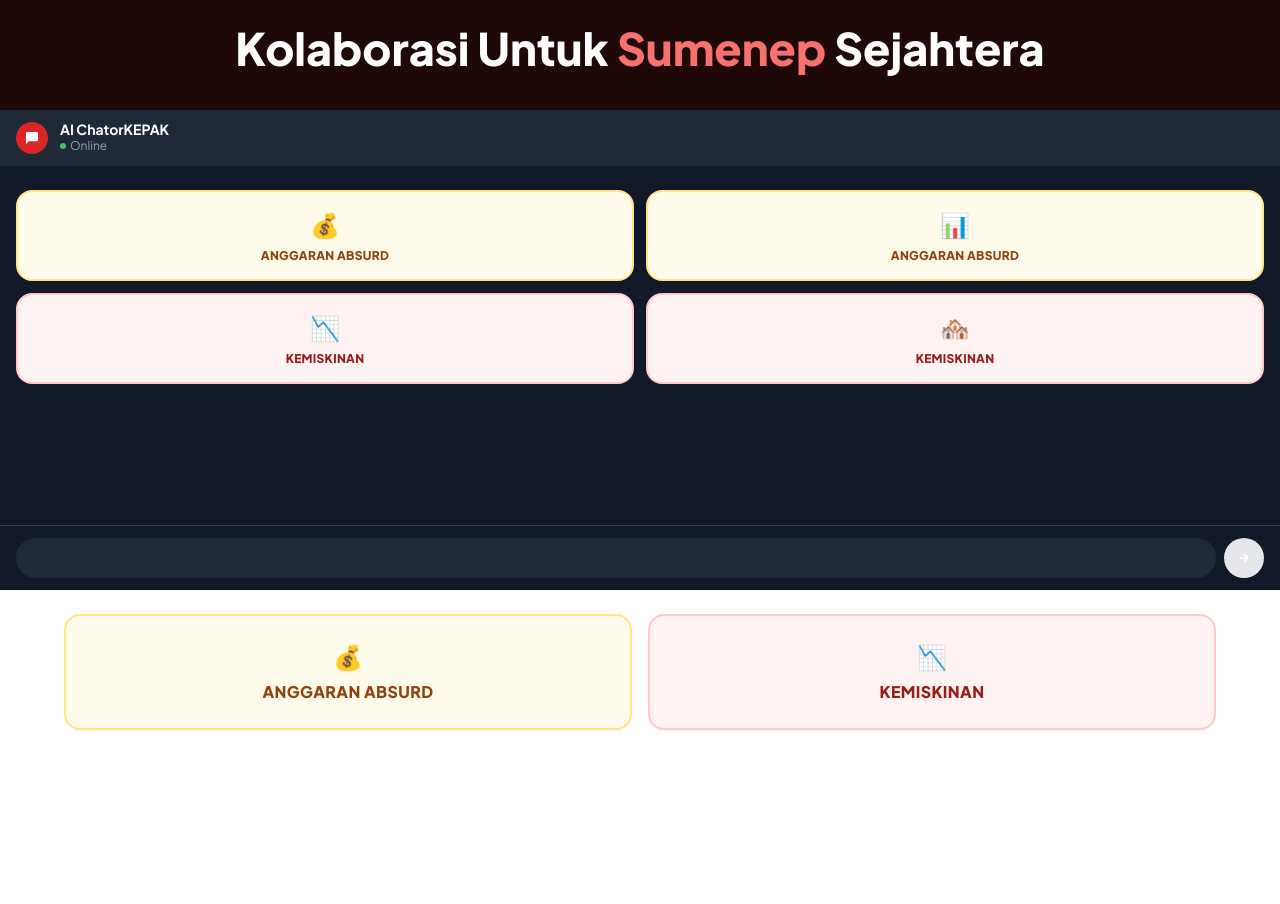
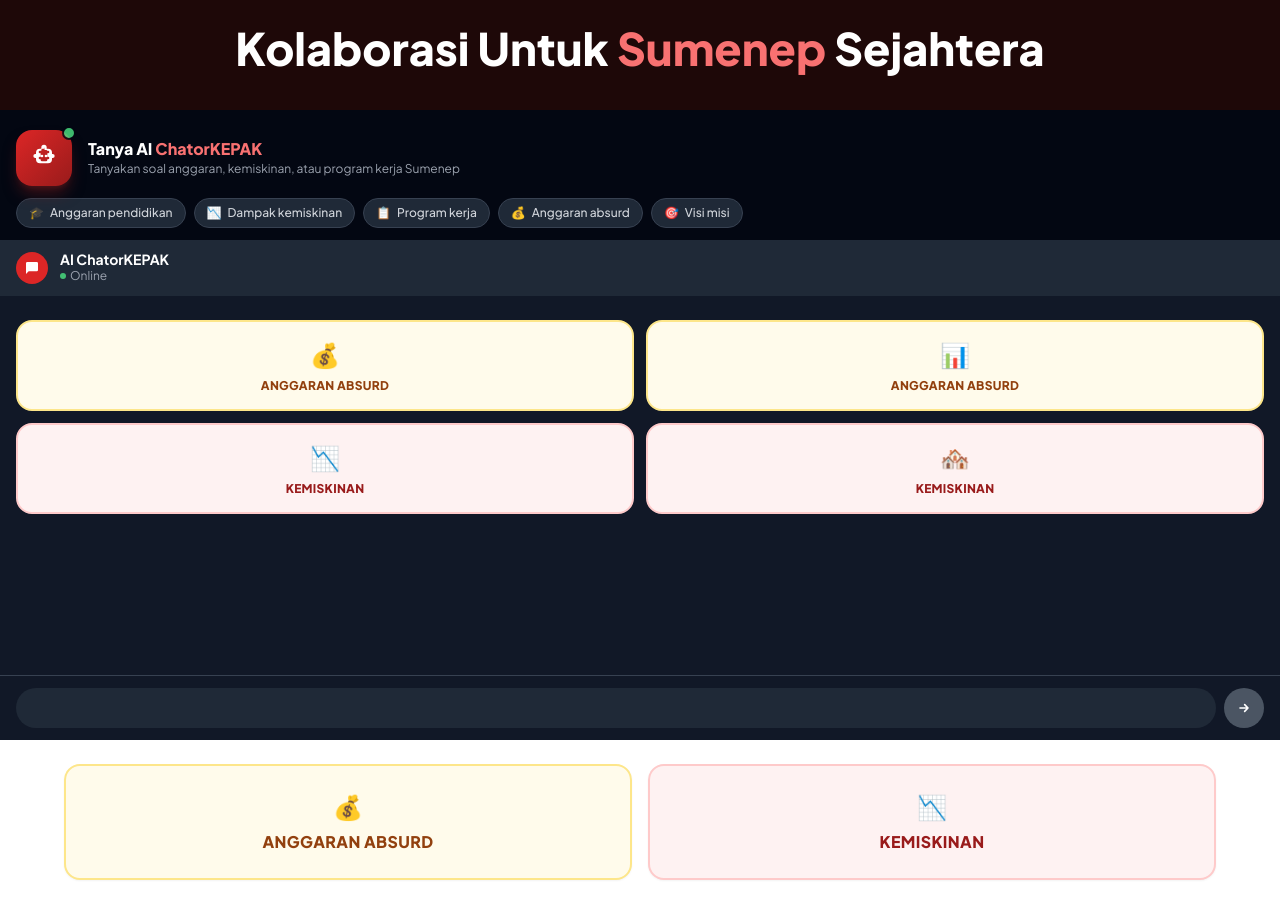
Before and after one commit to hamrasidi7-rgb/ChatorKEPAK, a Next.js app: page / in a window 1280 px wide. Shown: the part 499-1403 px from the top of the page. Before the commit the page ends 1253 px from the top, so only its background shows below. Built offline with nearby package versions, Linux system fonts and the light colour scheme.

Commit message:
feat: redesain section AI chat lebih menonjol — robot icon, quick question pills, intro teks

```diff
--- a/src/app/page.tsx
+++ b/src/app/page.tsx
@@ -1,15 +1,72 @@
+"use client";
+
+import { useState } from "react";
 import HeroSection from "@/components/home/HeroSection";
 import AIChatWidget from "@/components/ai/AIChatWidget";
 import Link from "next/link";
 
+const quickQuestions = [
+  { label: "Anggaran pendidikan", icon: "🎓" },
+  { label: "Dampak kemiskinan", icon: "📉" },
+  { label: "Program kerja", icon: "📋" },
+  { label: "Anggaran absurd", icon: "💰" },
+  { label: "Visi misi", icon: "🎯" },
+];
+
 export default function BerandaPage() {
+  const [chatKey, setChatKey] = useState(0);
+  const [pendingQuestion, setPendingQuestion] = useState<string | null>(null);
+
   return (
     <div>
       <HeroSection />
 
-      <section className="bg-gray-900">
-        <div className="h-96 md:h-[480px]">
-          <AIChatWidget />
+      {/* AI Chat Section — menonjol */}
+      <section className="bg-gray-950">
+        {/* Intro bar */}
+        <div className="px-4 pt-5 pb-3 flex items-center gap-4">
+          {/* Robot icon */}
+          <div className="relative flex-shrink-0">
+            <div className="w-14 h-14 bg-gradient-to-br from-brand-red to-red-800 rounded-2xl flex items-center justify-center shadow-lg shadow-red-900/50">
+              <svg className="w-8 h-8 text-white" viewBox="0 0 24 24" fill="currentColor">
+                <path d="M12 2a2 2 0 012 2v1h1a3 3 0 013 3v1h.5a1.5 1.5 0 010 3H18v1a3 3 0 01-3 3H9a3 3 0 01-3-3v-1h-.5a1.5 1.5 0 010-3H6V8a3 3 0 013-3h1V4a2 2 0 012-2zm0 2v1h-1a1 1 0 00-1 1v.5H9a1 1 0 000 2h.5V11H9a1 1 0 000 2h.5v.5a1 1 0 001 1h3a1 1 0 001-1V13h.5a1 1 0 000-2h-.5V8.5H15a1 1 0 000-2h-.5V7a1 1 0 00-1-1h-1zm-1.5 5.5a1 1 0 110 2 1 1 0 010-2zm3 0a1 1 0 110 2 1 1 0 010-2z" />
+              </svg>
+            </div>
+            <div className="absolute -top-1 -right-1 w-3.5 h-3.5 bg-green-400 rounded-full border-2 border-gray-950 animate-pulse" />
+          </div>
+          {/* Teks intro */}
+          <div className="flex-1">
+            <p className="text-white font-extrabold text-base leading-tight">
+              Tanya AI <span className="text-red-400">ChatorKEPAK</span>
+            </p>
+            <p className="text-gray-400 text-xs mt-0.5 leading-snug">
+              Tanyakan soal anggaran, kemiskinan, atau program kerja Sumenep
+            </p>
+          </div>
+        </div>
+
+        {/* Quick question pills */}
+        <div className="px-4 pb-3 overflow-x-auto">
+          <div className="flex gap-2 w-max">
+            {quickQuestions.map((q, i) => (
+              <button
+                key={i}
+                onClick={() => {
+                  setPendingQuestion(q.label);
+                  setChatKey((k) => k + 1);
+                }}
+                className="flex items-center gap-1.5 px-3 py-1.5 rounded-full bg-gray-800 border border-gray-700 text-gray-300 text-xs font-medium hover:bg-gray-700 hover:border-red-500 hover:text-white transition-all whitespace-nowrap"
+              >
+                <span>{q.icon}</span>
+                <span>{q.label}</span>
+              </button>
+            ))}
+          </div>
+        </div>
+
+        {/* Chat widget */}
+        <div className="h-[420px] md:h-[500px]">
+          <AIChatWidgetWithQuestion key={chatKey} initialQuestion={pendingQuestion} />
         </div>
       </section>
 
@@ -40,3 +97,8 @@ export default function BerandaPage() {
     </div>
   );
 }
+
+/* Wrapper agar quick question bisa auto-send ke chat */
+function AIChatWidgetWithQuestion({ initialQuestion }: { initialQuestion: string | null }) {
+  return <AIChatWidget initialQuestion={initialQuestion} />;
+}
--- a/src/app/program/page.tsx
+++ b/src/app/program/page.tsx
@@ -1,23 +1,3 @@
-import Image from "next/image";
-
-const items = [
-  {
-    id: 1,
-    src: "/images/deni-forum.jpg",
-    alt: "Deni Forum Wartawan",
-  },
-  {
-    id: 2,
-    src: "/images/apbd-sibuk.jpg",
-    alt: "APBD Sibuk",
-  },
-  {
-    id: 3,
-    src: "/ANGGARAN 3.jpg",
-    alt: "Anggaran 3",
-  },
-];
-
 export default function ProgramPage() {
   return (
     <div className="min-h-screen bg-white pb-24">
@@ -32,23 +12,10 @@ export default function ProgramPage() {
         </h1>
       </div>
 
-      {/* 3 Kartu gambar */}
-      <div className="px-4 py-6 grid grid-cols-1 gap-4 max-w-2xl mx-auto">
-        {items.map((item) => (
-          <div
-            key={item.id}
-            className="rounded-2xl overflow-hidden shadow-md border border-gray-100"
-          >
-            <div className="relative w-full aspect-video">
-              <Image
-                src={item.src}
-                alt={item.alt}
-                fill
-                className="object-cover"
-              />
-            </div>
-          </div>
-        ))}
+      {/* Placeholder */}
+      <div className="flex flex-col items-center justify-center py-24 text-center px-4">
+        <span className="text-5xl mb-4">💰</span>
+        <p className="text-gray-400 text-sm">Konten sedang disiapkan</p>
       </div>
 
     </div>
--- a/src/components/ai/AIChatWidget.tsx
+++ b/src/components/ai/AIChatWidget.tsx
@@ -1,7 +1,6 @@
 "use client";
 
 import { useState, useRef, useEffect } from "react";
-import Image from "next/image";
 import Link from "next/link";
 import type { ChatMessage } from "@/types";
 
@@ -12,16 +11,28 @@ const categoryBoxes = [
   { label: "Kemiskinan", href: "/kemiskinan", color: "bg-red-50 border-red-200 text-red-800", icon: "🏘️" },
 ];
 
-
-const initialMessages: ChatMessage[] = [];
-
-export default function AIChatWidget({ isPreview = false }: { isPreview?: boolean }) {
-  const [messages, setMessages] = useState<ChatMessage[]>(initialMessages);
+export default function AIChatWidget({
+  isPreview = false,
+  initialQuestion = null,
+}: {
+  isPreview?: boolean;
+  initialQuestion?: string | null;
+}) {
+  const [messages, setMessages] = useState<ChatMessage[]>([]);
   const [input, setInput] = useState("");
   const [loading, setLoading] = useState(false);
   const messagesEndRef = useRef<HTMLDivElement>(null);
+  const didAutoSend = useRef(false);
 
   const isOnline = process.env.NEXT_PUBLIC_AI_ONLINE !== "false";
+
+  useEffect(() => {
+    if (initialQuestion && !didAutoSend.current) {
+      didAutoSend.current = true;
+      sendMessage(initialQuestion);
+    }
+  // eslint-disable-next-line react-hooks/exhaustive-deps
+  }, [initialQuestion]);
 
   useEffect(() => {
     messagesEndRef.current?.scrollIntoView({ behavior: "smooth" });
@@ -51,19 +62,15 @@ export default function AIChatWidget({ isPreview = false }: { isPreview?: boolea
     }
   }
 
-  /* ── Preview mode (shown on homepage) ── */
+  /* ── Preview mode ── */
   if (isPreview) {
     return (
       <div className="bg-gray-900 rounded-2xl overflow-hidden shadow-lg">
-        {/* Header */}
         <div className="bg-gray-800 px-4 py-3 flex items-center gap-3">
-          <div className="flex -space-x-2">
-            <div className="w-7 h-7 rounded-full overflow-hidden border-2 border-gray-700 relative flex-shrink-0">
-              <Image src="/images/nom-sihol.jpg" alt="Nom Sihol" fill className="object-cover object-top" />
-            </div>
-            <div className="w-7 h-7 rounded-full overflow-hidden border-2 border-gray-700 relative flex-shrink-0">
-              <Image src="/images/nom-pah.jpg" alt="Nom Pah" fill className="object-cover object-top" />
-            </div>
+          <div className="w-8 h-8 bg-brand-red rounded-full flex items-center justify-center flex-shrink-0">
+            <svg className="w-4 h-4 text-white" fill="currentColor" viewBox="0 0 24 24">
+              <path d="M21 15a2 2 0 01-2 2H7l-4 4V5a2 2 0 012-2h14a2 2 0 012 2z" />
+            </svg>
           </div>
           <div className="flex-1">
             <p className="text-white font-bold text-sm leading-none">AI ChatorKEPAK</p>
@@ -73,9 +80,6 @@ export default function AIChatWidget({ isPreview = false }: { isPreview?: boolea
             </div>
           </div>
         </div>
-
-
-        {/* Input bar */}
         <div className="px-4 pb-4">
           <div className="flex gap-2 bg-gray-800 rounded-full px-3 py-2 items-center">
             <span className="flex-1 text-gray-600 text-xs"></span>
@@ -93,7 +97,7 @@ export default function AIChatWidget({ isPreview = false }: { isPreview?: boolea
   /* ── Full chat mode ── */
   return (
     <div className="flex flex-col h-full bg-gray-900">
-      {/* Header terintegrasi */}
+      {/* Header */}
       <div className="px-4 py-3 flex items-center gap-3 bg-gray-800 flex-shrink-0">
         <div className="w-8 h-8 bg-brand-red rounded-full flex items-center justify-center flex-shrink-0">
           <svg className="w-4 h-4 text-white" fill="currentColor" viewBox="0 0 24 24">
@@ -108,9 +112,9 @@ export default function AIChatWidget({ isPreview = false }: { isPreview?: boolea
           </div>
         </div>
       </div>
-      {/* Messages */}
+
+      {/* Messages area */}
       <div className="flex-1 overflow-y-auto p-4 space-y-3">
-        {/* Kotak kategori — tampil saat chat kosong */}
         {messages.length === 0 && (
           <div className="grid grid-cols-2 gap-3 pt-2">
             {categoryBoxes.map((box, i) => (
@@ -142,7 +146,7 @@ export default function AIChatWidget({ isPreview = false }: { isPreview?: boolea
         ))}
         {loading && (
           <div className="flex justify-start">
-            <div className="bg-gray-100 rounded-2xl rounded-bl-sm px-4 py-3">
+            <div className="bg-gray-700 rounded-2xl rounded-bl-sm px-4 py-3">
               <div className="flex gap-1">
                 {[0, 150, 300].map((delay) => (
                   <div
@@ -158,9 +162,8 @@ export default function AIChatWidget({ isPreview = false }: { isPreview?: boolea
         <div ref={messagesEndRef} />
       </div>
 
-
       {/* Input */}
-      <div className="px-4 py-3 border-t border-gray-700">
+      <div className="px-4 py-3 border-t border-gray-700 flex-shrink-0">
         <div className="flex gap-2 items-center">
           <input
             type="text"
@@ -173,7 +176,7 @@ export default function AIChatWidget({ isPreview = false }: { isPreview?: boolea
           <button
             onClick={() => sendMessage(input)}
             disabled={!input.trim() || loading}
-            className="w-10 h-10 bg-brand-red disabled:bg-gray-200 rounded-full flex items-center justify-center transition-colors flex-shrink-0"
+            className="w-10 h-10 bg-brand-red disabled:bg-gray-600 rounded-full flex items-center justify-center transition-colors flex-shrink-0"
           >
             <svg className="w-4 h-4 text-white" fill="none" viewBox="0 0 24 24" stroke="currentColor" strokeWidth={2.5}>
               <path strokeLinecap="round" strokeLinejoin="round" d="M13 7l5 5m0 0l-5 5m5-5H6" />
```
